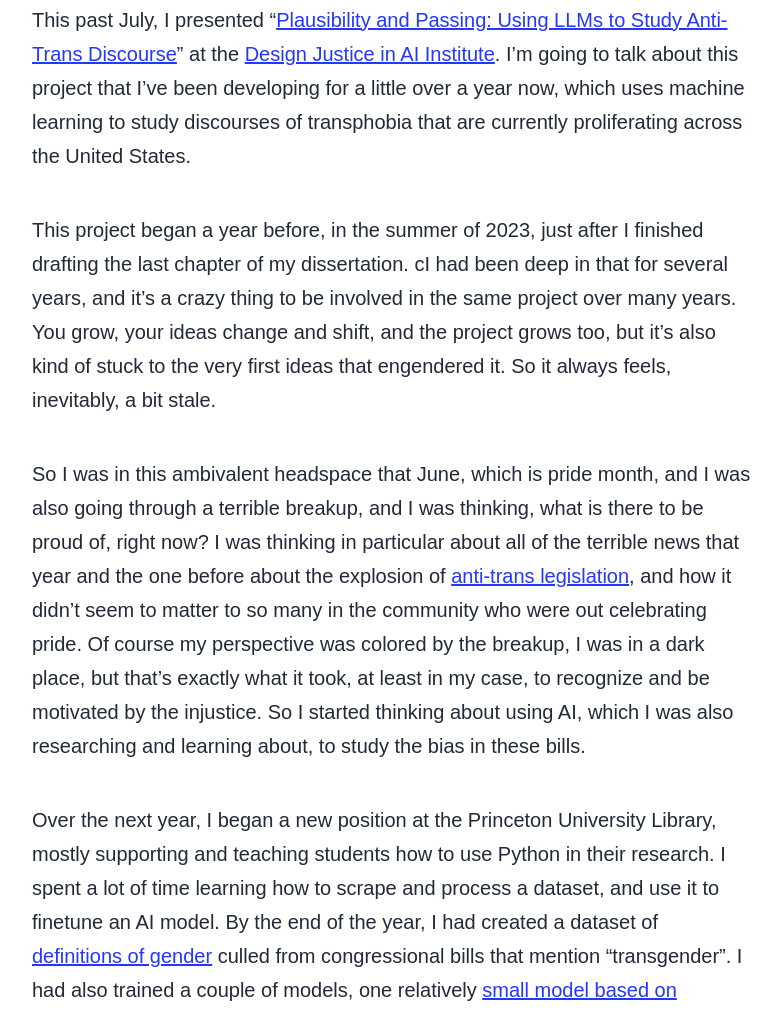
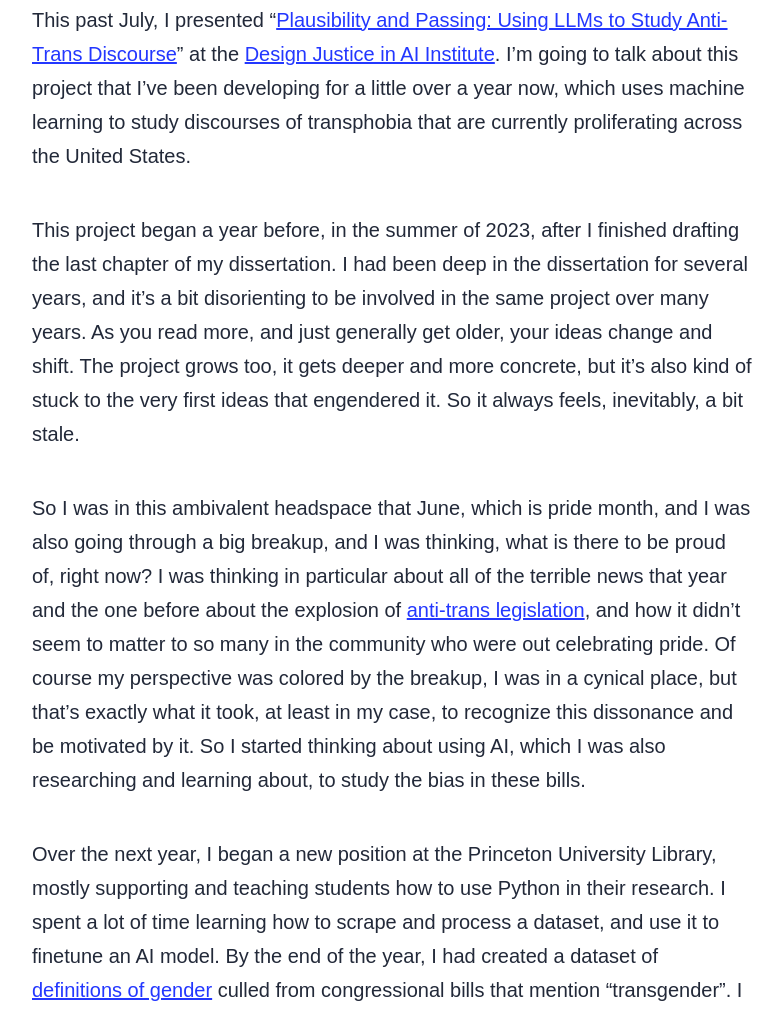
Before and after one commit to gofilipa/codes, an Astro site: page /codes/blog/design_justice in a window 1280 px wide. Shown: the part 855-1868 px from the top of the page, without its empty margins (248-1031 px from the left). Built offline with nearby package versions, Linux system fonts and the light colour scheme; Astro itself is replaced by a stand-in of ours; a web font is replaced by a local one.

Commit message:
editing blog post

```diff
--- a/src/content/blog/design_justice.md
+++ b/src/content/blog/design_justice.md
@@ -6,9 +6,9 @@ heroImage: '/codes/plausibility.png'
 ---
 This past July, I presented "[Plausibility and Passing: Using LLMs to Study Anti-Trans Discourse](https://www.youtube.com/live/uHhews1er04?si=iJ3-CWmH6gflEagy&t=195)" at the [Design Justice in AI Institute](https://criticalai.org/designjustice/). I'm going to talk about this project that I've been developing for a little over a year now, which uses machine learning to study discourses of transphobia that are currently proliferating across the United States.
 
-This project began a year before, in the summer of 2023, just after I finished drafting the last chapter of my dissertation. cI had been deep in that for several years, and it's a crazy thing to be involved in the same project over many years. You grow, your ideas change and shift, and the project grows too, but it's also kind of stuck to the very first ideas that engendered it. So it always feels, inevitably, a bit stale.
+This project began a year before, in the summer of 2023, after I finished drafting the last chapter of my dissertation. I had been deep in the dissertation for several years, and it's a bit disorienting to be involved in the same project over many years. As you read more, and just generally get older, your ideas change and shift. The project grows too, it gets deeper and more concrete, but it's also kind of stuck to the very first ideas that engendered it. So it always feels, inevitably, a bit stale.
 
-So I was in this ambivalent headspace that June, which is pride month, and I was also going through a terrible breakup, and I was thinking, what is there to be proud of, right now? I was thinking in particular about all of the terrible news that year and the one before about the explosion of [anti-trans legislation](https://translegislation.com/), and how it didn't seem to matter to so many in the community who were out celebrating pride. Of course my perspective was colored by the breakup, I was in a dark place, but that's exactly what it took, at least in my case, to recognize and be motivated by the injustice. So I started thinking about using AI, which I was also researching and learning about, to study the bias in these bills.
+So I was in this ambivalent headspace that June, which is pride month, and I was also going through a big breakup, and I was thinking, what is there to be proud of, right now? I was thinking in particular about all of the terrible news that year and the one before about the explosion of [anti-trans legislation](https://translegislation.com/), and how it didn't seem to matter to so many in the community who were out celebrating pride. Of course my perspective was colored by the breakup, I was in a cynical place, but that's exactly what it took, at least in my case, to recognize this dissonance and be motivated by it. So I started thinking about using AI, which I was also researching and learning about, to study the bias in these bills.
 
 Over the next year, I began a new position at the Princeton University Library, mostly supporting and teaching students how to use Python in their research. I spent a lot of time learning how to scrape and process a dataset, and use it to finetune an AI model. By the end of the year, I had created a dataset of [definitions of gender](https://huggingface.co/datasets/gofilipa/gender_congress_117-118) culled from congressional bills that mention "transgender". I had also trained a couple of models, one relatively [small model based on TinyLlama](https://huggingface.co/gofilipa/gender-generator-tinyllama) and a [much larger one based on Mixtral 7B](https://huggingface.co/gofilipa/mistral-7b-congress-117-118).
 
```
